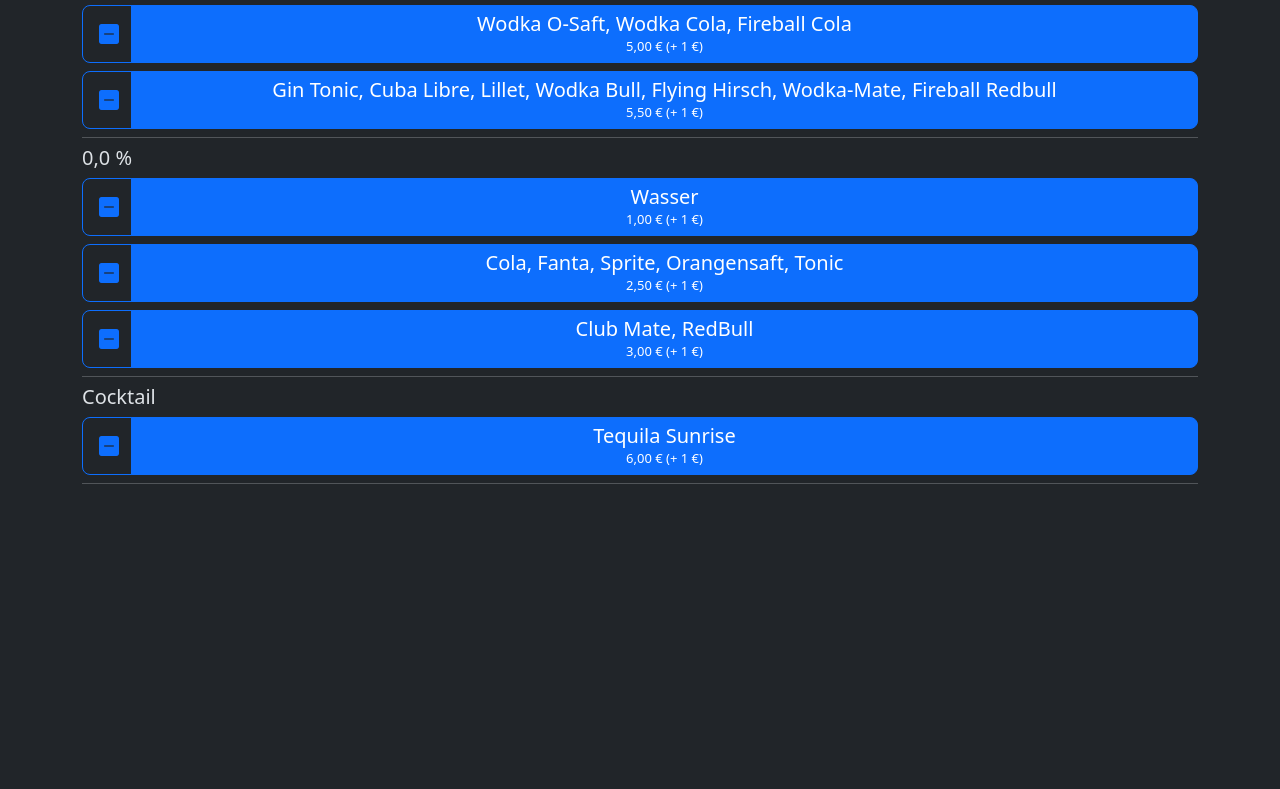
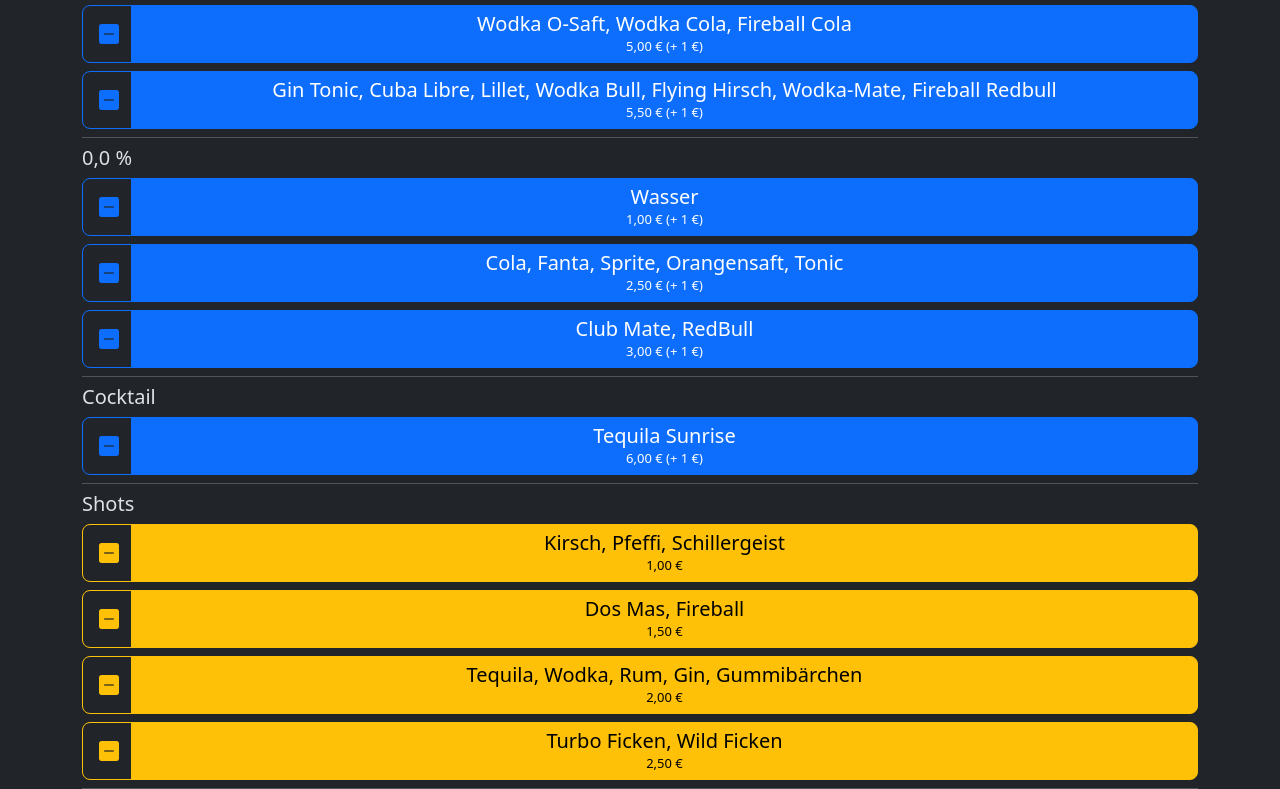
Before and after one commit to jbtronics/frieta-calc, a plain HTML site: page index.html in a window 1280 px wide. Shown: the part 341-1130 px from the top of the page. Before the commit the page ends 825 px from the top, so only its background shows below. Drawn offline with Linux system fonts and the light colour scheme.

Commit message:
Shots added

```diff
--- a/index.html
+++ b/index.html
@@ -154,6 +154,54 @@
 
             <hr class="m-0">
 
+            <h5 class="m-0">Shots</h5>
+
+            <div class="btn-group btn-group-lg" role="group">
+                <button class="btn btn-outline-warning btn-minus" data-action="frieta#decrement"><i class="bi bi-dash-square-fill"></i></button>
+                <button class="btn btn-warning btn-lg position-relative frieta-btn" type="button" data-frieta-target="button" data-value="100">
+                    Kirsch, Pfeffi, Schillergeist<br>
+                    <small>1,00 €</small>
+                    <span class="position-absolute top-50 start-100 translate-middle badge frieta-badge rounded-pill bg-success" style="display: none;">
+                            0
+                        </span>
+                </button>
+            </div>
+
+            <div class="btn-group btn-group-lg" role="group">
+                <button class="btn btn-outline-warning btn-minus" data-action="frieta#decrement"><i class="bi bi-dash-square-fill"></i></button>
+                <button class="btn btn-warning btn-lg position-relative frieta-btn" type="button" data-frieta-target="button" data-value="150">
+                    Dos Mas, Fireball<br>
+                    <small>1,50 €</small>
+                    <span class="position-absolute top-50 start-100 translate-middle badge frieta-badge rounded-pill bg-success" style="display: none;">
+                            0
+                        </span>
+                </button>
+            </div>
+
+            <div class="btn-group btn-group-lg" role="group">
+                <button class="btn btn-outline-warning btn-minus" data-action="frieta#decrement"><i class="bi bi-dash-square-fill"></i></button>
+                <button class="btn btn-warning btn-lg position-relative frieta-btn" type="button" data-frieta-target="button" data-value="200">
+                    Tequila, Wodka, Rum, Gin, Gummibärchen<br>
+                    <small>2,00 €</small>
+                    <span class="position-absolute top-50 start-100 translate-middle badge frieta-badge rounded-pill bg-success" style="display: none;">
+                            0
+                        </span>
+                </button>
+            </div>
+
+            <div class="btn-group btn-group-lg" role="group">
+                <button class="btn btn-outline-warning btn-minus" data-action="frieta#decrement"><i class="bi bi-dash-square-fill"></i></button>
+                <button class="btn btn-warning btn-lg position-relative frieta-btn" type="button" data-frieta-target="button" data-value="250">
+                    Turbo Ficken, Wild Ficken<br>
+                    <small>2,50 €</small>
+                    <span class="position-absolute top-50 start-100 translate-middle badge frieta-badge rounded-pill bg-success" style="display: none;">
+                            0
+                        </span>
+                </button>
+            </div>
+
+            <hr class="m-0">
+
         </div>
     </div>
 </div>
```
